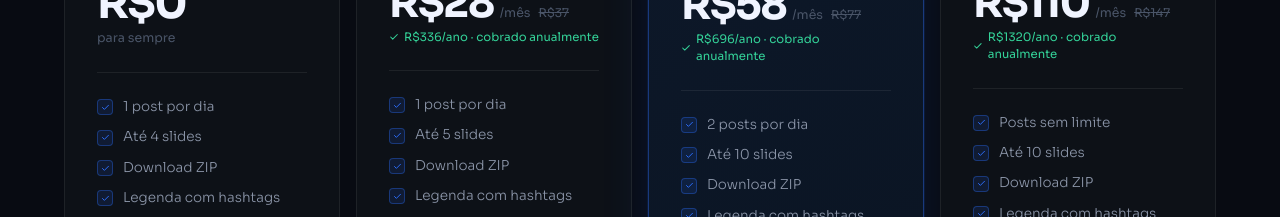
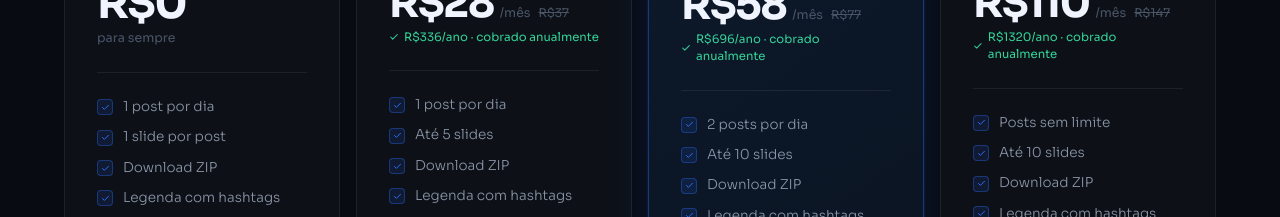
Before and after one commit to elevanceseguros/sliqr, a Next.js app: page /landing in a window 1280 px wide. Shown: the part 2780-2997 px from the top of the page. Built offline with nearby package versions, Linux system fonts and the light colour scheme; no server answers.

Commit message:
feat: free limitado a 1 slide, qtd adaptativo ao plano, pill upgrade dinamico

```diff
--- a/app/(dashboard)/criar/page.tsx
+++ b/app/(dashboard)/criar/page.tsx
@@ -27,7 +27,10 @@ function CriarInner() {
   const [session, setSession] = useState<any>(null)
   const [prompt, setPrompt] = useState('')
   const [nomeEmpresa, setNomeEmpresa] = useState('')
-  const [qtd, setQtd] = useState(5)
+  const [qtd, setQtdRaw] = useState(5)
+  const setQtd = (n: number) => setQtdRaw(Math.min(n, maxSlides))
+  // Ajusta qtd se o plano limitar abaixo do valor atual
+  useEffect(() => { setQtdRaw(q => Math.min(q, maxSlides)) }, [maxSlides])
   const [cor, setCor] = useState('#2D6FFF')
   const [fonte, setFonte] = useState('inter')
   const [usarIA, setUsarIA] = useState(true)
@@ -488,8 +491,12 @@ function CriarInner() {
             ))}
             {maxSlides < 10 && (
               <a href="/planos" style={{ display:'flex', alignItems:'center', gap:'6px', padding:'0 12px', borderRadius:'12px', border:'1px solid rgba(45,111,255,0.2)', background:'rgba(45,111,255,0.06)', height:'52px', textDecoration:'none' }}>
-                <span style={{ fontSize:'0.72rem', color:'#4A5568' }}>até 10 no</span>
-                <span style={{ fontSize:'0.72rem', color:'#2D6FFF', fontWeight:600 }}>Pro</span>
+                <span style={{ fontSize:'0.72rem', color:'#4A5568' }}>
+                  {plano === 'free' ? 'até 5 no' : 'até 10 no'}
+                </span>
+                <span style={{ fontSize:'0.72rem', color:'#2D6FFF', fontWeight:600 }}>
+                  {plano === 'free' ? 'Starter' : 'Pro'}
+                </span>
               </a>
             )}
           </div>
--- a/app/landing/page.tsx
+++ b/app/landing/page.tsx
@@ -10,7 +10,7 @@ export default function LandingPage() {
   const planos = [
     {
       nome:'Free', preco:0, features:[
-        '1 post por dia','Até 4 slides','Download ZIP','Legenda com hashtags',
+        '1 post por dia','1 slide por post','Download ZIP','Legenda com hashtags',
       ], off:['Sem logo própria','Histórico de posts'], featured:false
     },
     {
--- a/app/planos/page.tsx
+++ b/app/planos/page.tsx
@@ -8,7 +8,7 @@ import { usePlano } from '@/lib/plano-context'
 const PLANOS_DEF = [
   {
     id: 'free', nome:'Free', preco:0, features:[
-      '1 post por dia','Até 4 slides','Download ZIP','Legenda com hashtags',
+      '1 post por dia','1 slide por post','Download ZIP','Legenda com hashtags',
     ], off:['Sem logo própria','Histórico de posts'], featured:false
   },
   {
--- a/lib/plano-context.tsx
+++ b/lib/plano-context.tsx
@@ -10,7 +10,7 @@ export interface PlanoCtx {
 }
 
 export const LIMITES: Record<string, { maxPosts: number; maxSlides: number; temLogo: boolean }> = {
-  free:      { maxPosts: 1,  maxSlides: 4,  temLogo: false },
+  free:      { maxPosts: 1,  maxSlides: 1,  temLogo: false },
   starter:   { maxPosts: 1,  maxSlides: 5,  temLogo: false },
   pro:       { maxPosts: 2,  maxSlides: 10, temLogo: true  },
   ilimitado: { maxPosts: 999, maxSlides: 10, temLogo: true  },
```
